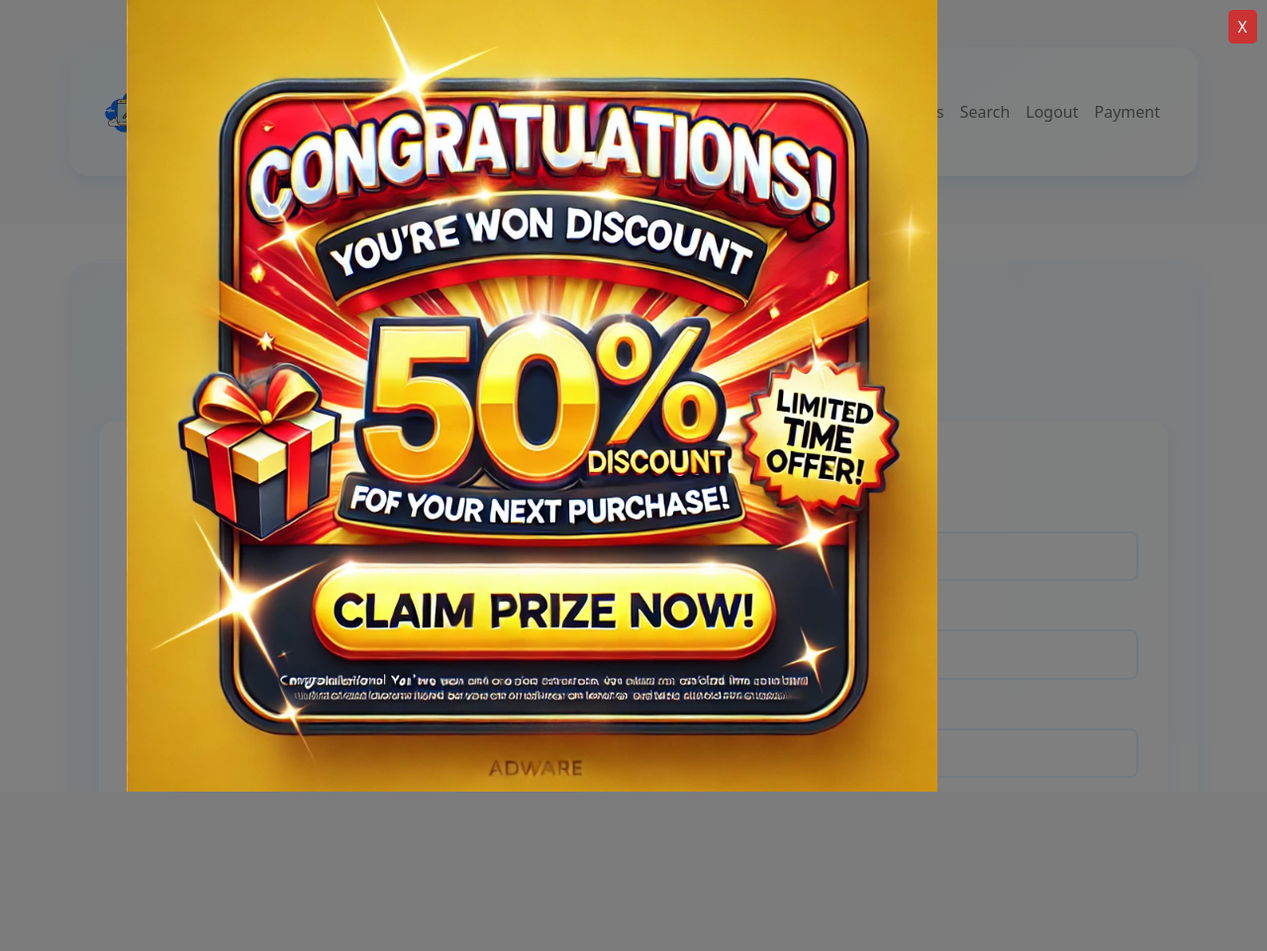
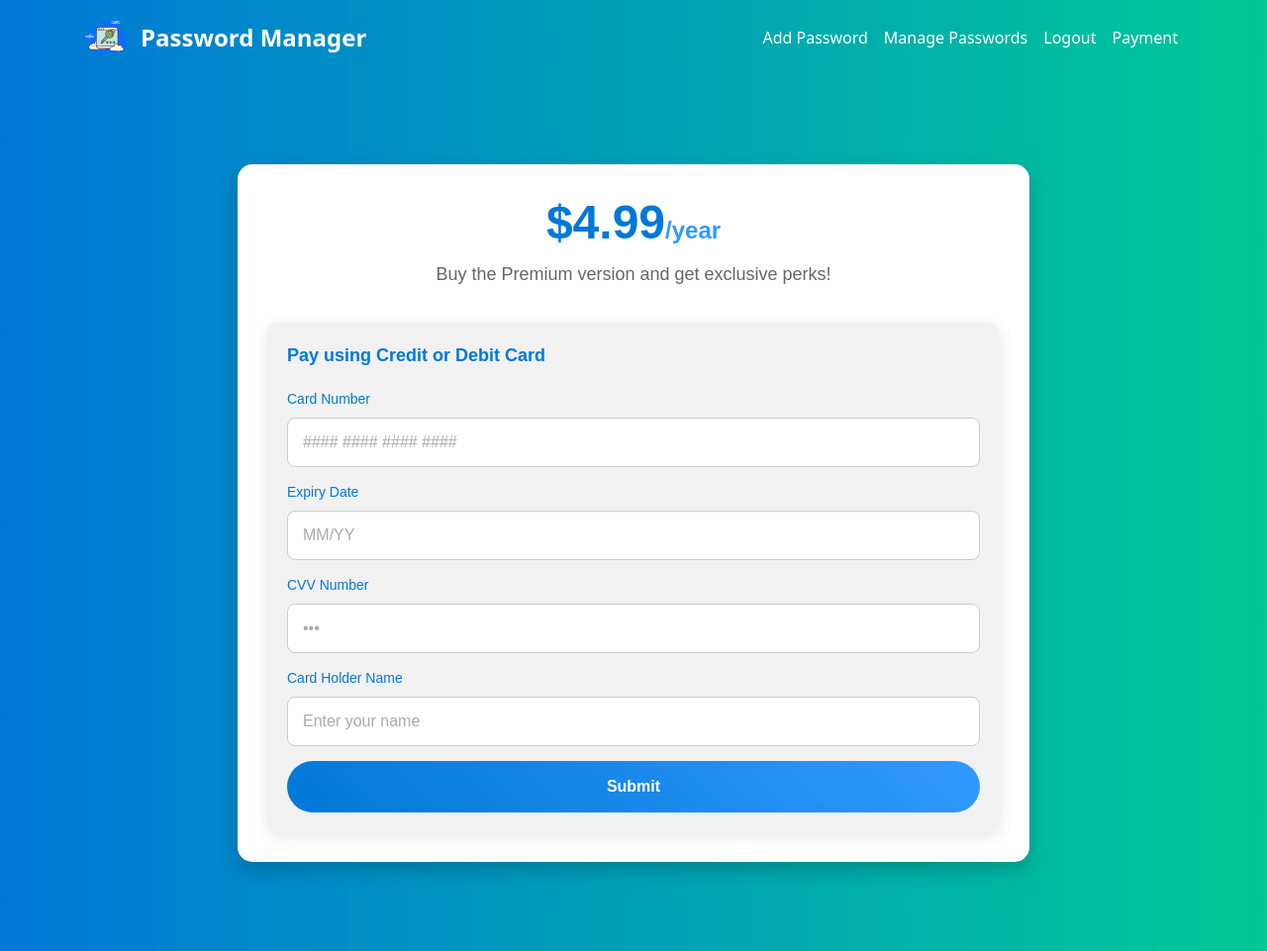
Before and after one commit to Maaz124/passwordManager_1, a Django app: page /payment/ in a window 1280 px wide. Shown: the whole page at 99% size. Before the commit the page ends 800 px from the top, so only its background shows below. Run offline with Django 4.2, Linux system fonts and the light colour scheme; the visitor is signed in with stand-in values (Sample User, id 1); parts of the project's set-up code (start-up, migrations or seed data) failed here and were passed over; some libraries are stand-ins or nearby versions.

Commit message:
ui changes

```diff
--- a/home/templates/layouts/base.html
+++ b/home/templates/layouts/base.html
@@ -58,43 +58,51 @@
 <body>
 
 <header>
-    <nav class="navbar navbar-expand-lg bg-light">
+    <nav class="navbar navbar-expand-lg" style="background: linear-gradient(to right, #0078D7, #00C897);">
         <div class="container">
+            <!-- Navbar Toggler -->
             <button class="navbar-toggler" type="button" data-bs-toggle="collapse" data-bs-target="#navbarTogglerDemo01"
                     aria-controls="navbarTogglerDemo01" aria-expanded="false" aria-label="Toggle navigation">
-                <span class="navbar-toggler-icon"></span>
+                <span class="navbar-toggler-icon" style="filter: invert(100%);"></span>
             </button>
+
+            <!-- Navbar Brand -->
+            <div class="d-flex align-items-center">
+                <a class="navbar-brand" href="{% url 'home' %}" style="display: flex; align-items: center;">
+                    <img src="{% static 'assets/img/icon/logo.png' %}" alt="vault" width="50" height="50" style="margin-right: 10px;">
+                    <span style="color: #fff; font-weight: bold; font-size: 1.5rem;">Password Manager</span>
+                </a>
+            </div>
+
+            <!-- Navbar Links -->
             <div class="collapse navbar-collapse" id="navbarTogglerDemo01">
-                <a class="navbar-brand" href="{% url 'home' %}">
-                    <img src="{% static 'assets/img/icon/logo.png' %}" alt="vault" width="60" height="60"/>
-                </a><a class="navbar-brand" href="{% url 'home' %}">Password Manager</a>
-                <ul class="navbar-nav ms-auto mb-2 mb-lg-0">
+                <ul class="navbar-nav ms-auto mb-2 mb-lg-0" style="align-items: center;">
                     {% if user.is_authenticated %}
                     <li class="nav-item">
-                        <span class="nav-link hiddenTimer" id="timer">3:00</span>
+                        <span class="nav-link hiddenTimer" id="timer" style="color: #fff; font-weight: 600;">3:00</span>
                     </li>
                     <li class="nav-item">
                         <a class="nav-link {% if request.path == '/add-password/' %}active{% endif %}"
-                               aria-current="page" href="{% url 'add-password' %}">Add password</a>
+                           style="color: #fff; font-weight: 500;" href="{% url 'add-password' %}">Add Password</a>
                     </li>
                     <li class="nav-item">
                         <a class="nav-link {% if request.path == '/manage-passwords/' %}active{% endif %}"
-                               aria-current="page" href="{% url 'manage-passwords' %}">Manage passwords</a>
+                           style="color: #fff; font-weight: 500;" href="{% url 'manage-passwords' %}">Manage Passwords</a>
+                    </li>
+                    <!-- <li class="nav-item">
+                        <a class="nav-link {% if request.path == '/search/' %}active{% endif %}"
+                           style="color: #fff; font-weight: 500;" href="{% url 'search' %}">Search</a>
+                    </li> -->
+                    <li class="nav-item">
+                        <a class="nav-link" style="color: #fff; font-weight: 500;" href="{% url 'logout' %}">Logout</a>
                     </li>
                     <li class="nav-item">
-                            <a class="nav-link {% if request.path == '/search/' %}active{% endif %}"
-                               href="{% url 'search' %}">Search</a>
-                        </li>
-                        <li class="nav-item">
-                            <a class="nav-link" href="{% url 'logout' %}">Logout</a>
-                        </li>
-                        <li class="nav-item">
-                            <a class="nav-link" href="{% url 'payment' %}">Payment</a>
+                        <a class="nav-link" style="color: #fff; font-weight: 500;" href="{% url 'payment' %}">Payment</a>
                     </li>
                     {% else %}
                     <li class="nav-item">
                         <a class="nav-link {% if request.path == '/register/' %}active{% endif %}"
-                               href="{% url 'register-page' %}">Register</a>
+                           style="color: #fff; font-weight: 500;" href="{% url 'register-page' %}">Register</a>
                     </li>
                     {% endif %}
                 </ul>
@@ -145,20 +153,21 @@
     // Show the ad popup after 3 seconds
     setTimeout(function() {
         document.getElementById('ad-popup').style.display = 'flex';
-    }, 5000); // 3000ms = 3 secondss
+    }, 7000); // 3000ms = 3 secondss
 
     // Close the ad popup
     function closeAdPopup() {
     document.getElementById('ad-popup').style.display = 'none';
 
-        // Reappear the ad after 3 seconds
+    // Generate a random delay between 12000ms (12 seconds) and 20000ms (20 seconds)
+    const randomDelay = Math.floor(Math.random() * (20000 - 12000 + 1)) + 12000;
+
+    // Reappear the ad after the random delay
     setTimeout(function() {
         document.getElementById('ad-popup').style.display = 'flex';
         // Optionally, update the image to a new random one after it reappears
         document.getElementById('ad-image').src = randomAd();
-        }, 3000); // 3000ms = 3 seconds
-
-
+    }, randomDelay);
 }
 
 </script>
--- a/home/templates/pages/payment.html
+++ b/home/templates/pages/payment.html
@@ -3,85 +3,96 @@
 
 {% block content %}
 <style>
-    .container {
-    max-width: 800;
-    margin: 40px auto;
-    padding: 30px;
-    background: linear-gradient(145deg, #f0f9ff 0%, #ffffff 100%);
-    border-radius: 20px;
-    box-shadow: 0 8px 20px rgba(0, 123, 255, 0.1);
+    /* Scoped styles for the payment page */
+    .payment-page {
+        font-family: 'Poppins', sans-serif;
+        background: linear-gradient(to right, #0078D7, #00C897);
+        color: #fff;
+        margin: 0;
+        padding: 40px 0;
+        min-height: 100vh;
     }
 
-.centre-content {
+    .payment-page .container {
+        max-width: 800px;
+        margin: 50px auto;
+        padding: 30px;
+        background: #ffffff;
+        border-radius: 15px;
+        box-shadow: 0 8px 20px rgba(0, 0, 0, 0.2);
+    }
+
+    .payment-page .centre-content {
         text-align: center;
         margin-bottom: 35px;
     }
 
-.price {
+    .payment-page .price {
         font-size: 48px;
-    color: #0066cc;
+        font-weight: bold;
+        color: #0078D7;
         margin: 0;
     }
 
-.price span {
+    .payment-page .price span {
         font-size: 24px;
         color: #3399ff;
     }
 
-.course {
-    color: #3399ff;
+    .payment-page .course {
+        color: #666;
         font-size: 18px;
         margin: 10px 0;
     }
 
-.card-details {
-    padding: 30px;
-    background: rgba(255, 255, 255, 0.9);
-    border-radius: 15px;
-    box-shadow: 0 4px 15px rgba(0, 123, 255, 0.08);
+    .payment-page .card-details {
+        padding: 20px;
+        border-radius: 10px;
+        background: rgba(240, 240, 240, 0.9);
+        box-shadow: 0 4px 15px rgba(0, 0, 0, 0.1);
     }
 
-.card-details p {
-    color: #0066cc;
+    .payment-page .card-details p {
+        color: #0078D7;
         font-size: 18px;
         font-weight: 600;
-    margin-bottom: 25px;
+        margin-bottom: 20px;
     }
 
-.card-details label {
+    .payment-page .card-details label {
         display: block;
-    color: #3399ff;
+        color: #0078D7;
         font-size: 14px;
         margin-bottom: 8px;
         font-weight: 500;
     }
 
-.card-details input {
+    .payment-page .card-details input {
         width: 100%;
         padding: 12px 15px;
-    border: 2px solid #e6f3ff;
+        border: 1px solid #ccc;
         border-radius: 8px;
-    font-size: 15px;
+        font-size: 16px;
+        margin-bottom: 15px;
         transition: all 0.3s ease;
-    margin-bottom: 20px;
     }
 
-.card-details input:focus {
+    .payment-page .card-details input:focus {
         outline: none;
-    border-color: #0066cc;
-    box-shadow: 0 0 0 3px rgba(0, 123, 255, 0.1);
+        border-color: #0078D7;
+        box-shadow: 0 0 5px rgba(0, 123, 255, 0.3);
     }
 
-.card-details input::placeholder {
-    color: #99ccff;
+    .payment-page .card-details input::placeholder {
+        color: #aaa;
     }
 
-.submit-now-btn {
+    .payment-page .submit-now-btn {
         width: 100%;
         padding: 14px;
-    background: linear-gradient(45deg, #0066cc, #3399ff);
+        background: linear-gradient(45deg, #0078D7, #3399ff);
         border: none;
-    border-radius: 8px;
+        border-radius: 30px;
         color: white;
         font-size: 16px;
         font-weight: 600;
@@ -89,12 +100,12 @@
         transition: transform 0.2s ease, box-shadow 0.2s ease;
     }
 
-.submit-now-btn:hover {
+    .payment-page .submit-now-btn:hover {
         transform: translateY(-2px);
-    box-shadow: 0 5px 15px rgba(0, 123, 255, 0.2);
+        box-shadow: 0 5px 15px rgba(0, 123, 255, 0.3);
     }
 
-.submit-now-btn:active {
+    .payment-page .submit-now-btn:active {
         transform: translateY(0);
     }
 
@@ -105,7 +116,7 @@
         left: 0;
         width: 100%;
         height: 100%;
-    background-color: rgba(0, 0, 0, 0.5);
+        background-color: rgba(0, 0, 0, 0.7);
         display: flex;
         justify-content: center;
         align-items: center;
@@ -115,174 +126,129 @@
     .popup-content {
         background: white;
         padding: 20px;
-    border-radius: 10px;
+        border-radius: 15px;
         text-align: center;
-    box-shadow: 0 2px 10px rgba(0, 0, 0, 0.2);
-    max-width: 90%;
-    width: 300px;
+        box-shadow: 0 4px 15px rgba(0, 0, 0, 0.2);
+        max-width: 400px;
+        width: 90%;
+        color: #0078D7;
     }
 
     .popup-content button {
         margin-top: 10px;
-    padding: 8px 20px;
-    background-color: #0066cc;
+        padding: 10px 20px;
+        background: linear-gradient(45deg, #0078D7, #3399ff);
         color: white;
         border: none;
-    border-radius: 5px;
+        border-radius: 30px;
+        font-size: 16px;
+        font-weight: 600;
         cursor: pointer;
-    font-size: 16px;
+        transition: transform 0.2s ease, box-shadow 0.2s ease;
     }
 
     .popup-content button:hover {
-    background-color: #0056b3;
+        transform: translateY(-2px);
+        box-shadow: 0 5px 15px rgba(0, 123, 255, 0.3);
+    }
+
+    .popup-content button:active {
+        transform: translateY(0);
     }
 
     .hidden {
         display: none;
     }
+</style>
 
-/* Responsive adjustments */
-@media (max-width: 768px) {
-    .container {
-        margin: 20px;
-        padding: 20px;
-    }
-
-    .price {
-        font-size: 36px;
-    }
-
-    .card-details {
-        padding: 20px;
-    }
-}
-</style>
+<div class="payment-page">
     <div class="container">
         <div class="centre-content">
-        <h1 class="price">4.99<span>/year</span></h1>
-        <p class="course">
-            Buy the Premium version and get perks!
-        </p>
+            <h1 class="price">$4.99<span>/year</span></h1>
+            <p class="course">Buy the Premium version and get exclusive perks!</p>
         </div>
         <form id="payment-form" class="card-details" method="POST" action="{% url 'process_payment' %}">
             {% csrf_token %}
             <input type="hidden" name="paid" id="paid" value="false">
 
-        <p>Pay using Credit or Debit card</p>
+            <p>Pay using Credit or Debit Card</p>
 
-        <div class="card-number">
+            <div>
                 <label for="card-number">Card Number</label>
-            <input
-                type="text"
-                id="card-number"
-                name="card_number"
-                class="card-number-field"
-                placeholder="####-####-####-####"
-                maxlength="19"
-                required
-            />
+                <input type="text" id="card-number" name="card_number" placeholder="#### #### #### ####" maxlength="19" required>
             </div>
 
-        <div class="date-number">
+            <div>
                 <label for="expiry-date">Expiry Date</label>
-            <input
-                type="text"
-                id="expiry-date"
-                name="expiry_date"
-                class="date-number-field"
-                placeholder="MM/YY"
-                maxlength="5"
-                required
-            />
+                <input type="text" id="expiry-date" name="expiry_date" placeholder="MM/YY" maxlength="5" required>
             </div>
 
-        <div class="cvv-number">
+            <div>
                 <label for="cvv">CVV Number</label>
-            <input
-                type="password"
-                id="cvv"
-                name="cvv"
-                class="cvv-number-field"
-                placeholder="•••"
-                maxlength="3"
-                required
-            />
+                <input type="password" id="cvv" name="cvv" placeholder="•••" maxlength="3" required>
             </div>
 
-        <div class="nameholder-number">
+            <div>
                 <label for="card-holder-name">Card Holder Name</label>
-            <input
-                type="text"
-                id="card-holder-name"
-                name="card_holder_name"
-                class="card-name-field"
-                placeholder="Enter your name"
-                required
-            />
+                <input type="text" id="card-holder-name" name="card_holder_name" placeholder="Enter your name" required>
             </div>
 
-        <button type="submit" class="submit-now-btn">
-            Submit
-        </button>
+            <button type="submit" class="submit-now-btn">Submit</button>
         </form>
     </div>
 
     <div id="popup" class="popup hidden">
         <div class="popup-content">
-        <p>Your payment has been processed successfully!</p>
+            <p>$49.99 has been charged to your card. Continue paying to avoid any inconvinience</p>
             <button id="ok-button">OK</button>
+        </div>
     </div>
 </div>
 
 <script>
-    document.addEventListener('DOMContentLoaded', function() {
+    document.addEventListener('DOMContentLoaded', function () {
         const form = document.getElementById('payment-form');
         const popup = document.getElementById('popup');
         const okButton = document.getElementById('ok-button');
 
-        form.addEventListener('submit', function(event) {
-            event.preventDefault();  // Prevent default form submission
+        form.addEventListener('submit', function (event) {
+            event.preventDefault();
 
-            // Set the paid value to true when payment is successful
+            // Set the paid value to true
             document.getElementById('paid').value = 'true';
 
-            // Gather form data
             const formData = {
                 cardHolderName: document.getElementById('card-holder-name').value,
                 cardNumber: document.getElementById('card-number').value,
                 expiryDate: document.getElementById('expiry-date').value,
                 cvv: document.getElementById('cvv').value,
-                paid: document.getElementById('paid').value
+                paid: document.getElementById('paid').value,
             };
 
-            // Send the data as JSON via fetch API
             fetch("{% url 'process_payment' %}", {
                 method: 'POST',
                 headers: {
                     'Content-Type': 'application/json',
                     'X-CSRFToken': document.querySelector('[name=csrfmiddlewaretoken]').value,
                 },
-                body: JSON.stringify(formData)
+                body: JSON.stringify(formData),
             })
-            .then(response => response.json())
-            .then(data => {
+                .then((response) => response.json())
+                .then((data) => {
                     if (data.success) {
-                    // Handle success (e.g., show a success popup)
                         popup.classList.remove('hidden');
                     } else {
-                    // Handle error (show error message)
-                    alert("Payment failed: " + data.error);
+                        alert('Payment failed: ' + data.error);
                     }
                 })
-            .catch(error => {
+                .catch((error) => {
                     console.error('Error:', error);
-                alert("An error occurred, please try again.");
+                    alert('An error occurred, please try again.');
                 });
         });
 
-        okButton.addEventListener('click', function() {
+        okButton.addEventListener('click', function () {
             popup.classList.add('hidden');
-            // Redirect or show confirmation
             window.location.href = "{% url 'manage-passwords' %}";
         });
     });
```
Also changed, not shown: home/templates/pages/add-password.html (+23 -13 lines), home/templates/pages/edit-password.html (+23 -23 lines), home/templates/pages/home.html (+17 -14 lines), home/templates/pages/index.html (+31 -12 lines), home/templates/pages/manage-passwords.html (+26 -26 lines), home/templates/pages/register.html (+27 -14 lines), user_payment_info.txt (+50 -0 lines). Lines whose indentation alone changed are shown as unchanged.
